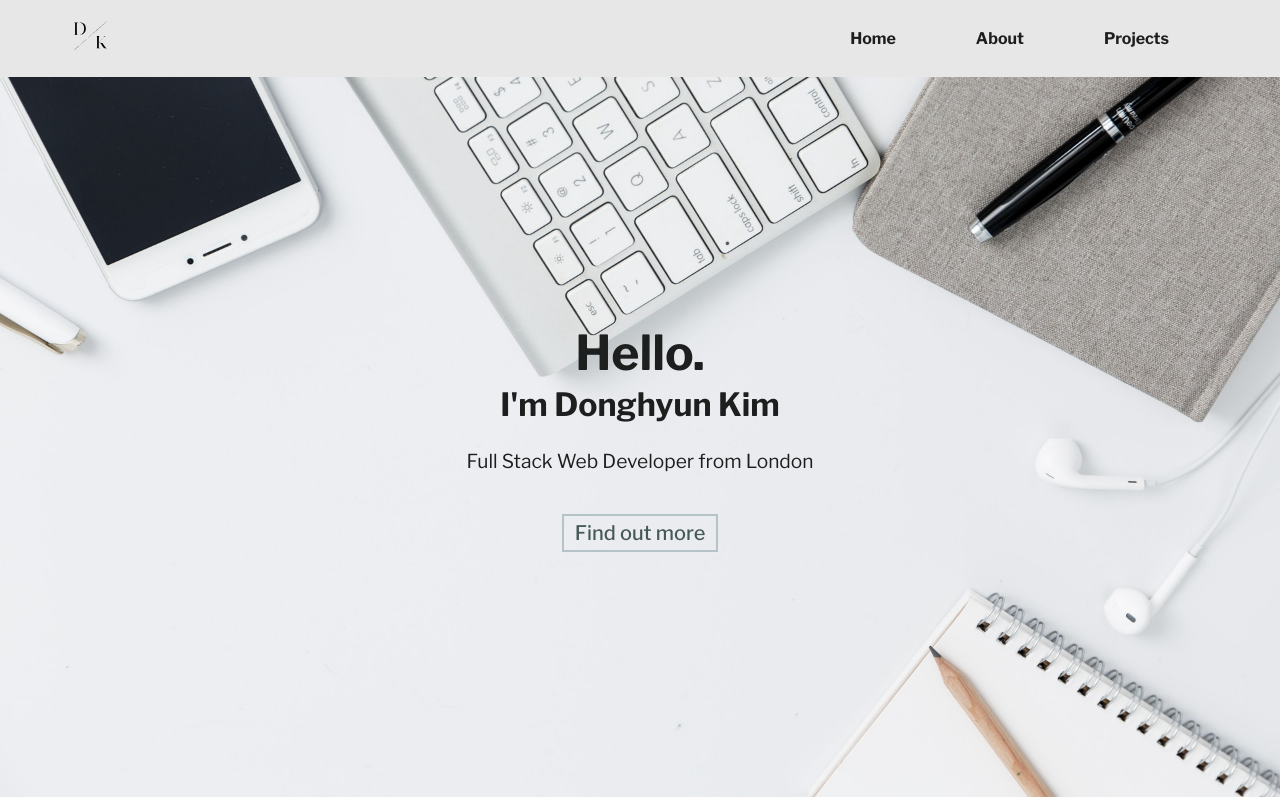
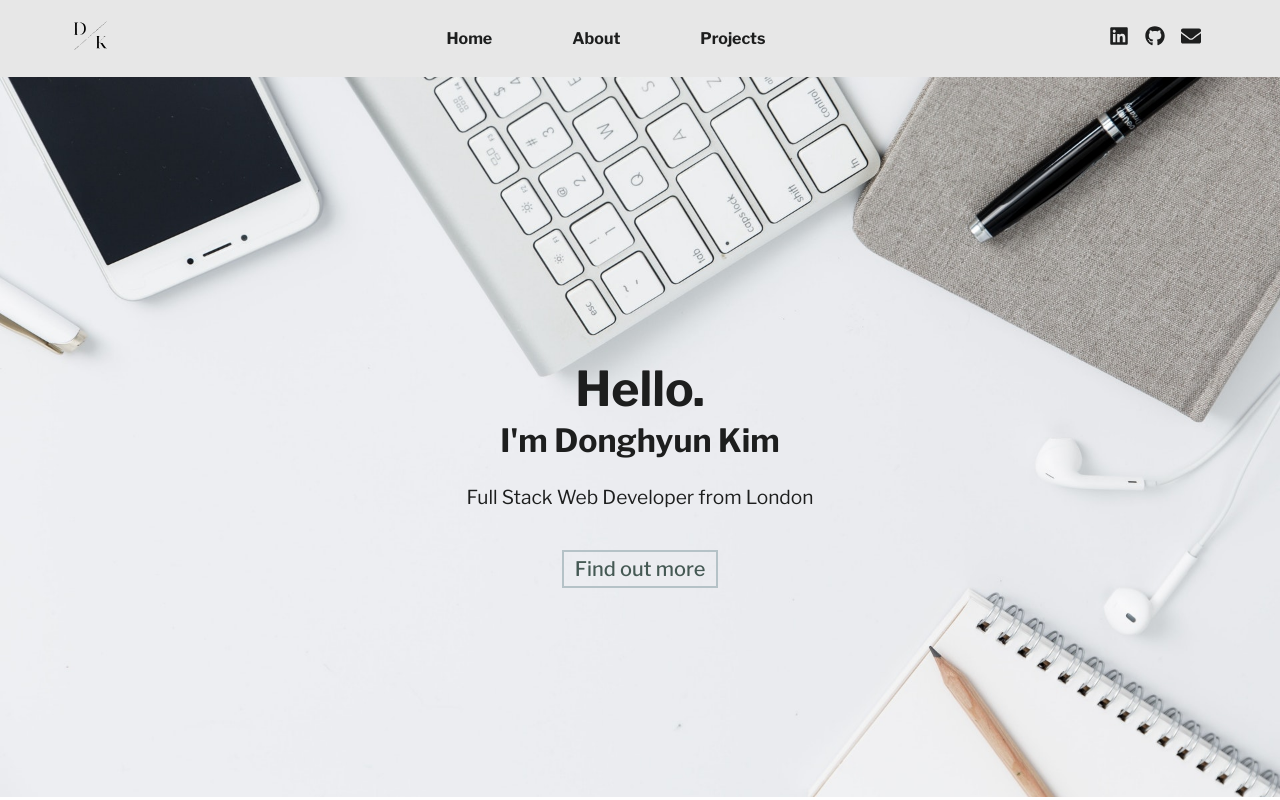
Before and after one commit to DonghyunKK/portfolio, a React app: page / in a window 1280 px wide. Built offline with nearby package versions, Linux system fonts and the light colour scheme.

Commit message:
add icons to navbar

```diff
--- a/src/components/Home/Home.css
+++ b/src/components/Home/Home.css
@@ -32,14 +32,14 @@ a.more-link {
 
 @media screen and (min-width: 800px) {
   .banner {
-  height: 90vh;
-  background-position: center;
-  background-repeat: no-repeat;
-  background-size: 100%;
+    height: 90vh;
+    background-position: center;
+    background-repeat: no-repeat;
+    background-size: 100%;
   }
 
   .text-center {
-    top: 35%;
+    top: 40%;
   }
 
   .font-size {
--- a/src/components/NavBar/NavBar.css
+++ b/src/components/NavBar/NavBar.css
@@ -52,6 +52,10 @@ a.links:hover {
   color: #1d1e1e;
 }
 
+.social-icons {
+  display: none;
+}
+
 
 @media screen and (min-width: 800px) {
   .nav-center {
@@ -88,4 +92,15 @@ a.links:hover {
     padding: 0 2rem;
     background: transparent;
   }
+
+  .social-icons {
+    display: flex;
+  }
+  .social-icons a {
+    margin: 0 0.5rem;
+    color: #1d1e1e;
+  }
+  .social-icons a:hover {
+    opacity: 0.5;
+  }
 }
--- a/src/components/NavBar/NavBar.js
+++ b/src/components/NavBar/NavBar.js
@@ -1,6 +1,6 @@
 import React, { useState, useRef, useEffect } from 'react';
 import { NavLink } from 'react-router-dom';
-import { FaBars } from 'react-icons/fa';
+import { FaBars, FaLinkedin, FaGithub, FaEnvelope } from 'react-icons/fa';
 import logo from '../../logo.svg';
 import './NavBar.css';
 
@@ -46,6 +46,17 @@ const NavBar = () => {
                 </NavLink>
               </div>
             </div>
+            <ul className="social-icons">
+              <li>
+                <a href="https://www.linkedin.com/in/donghyun-kim/" target="_blank" rel="noopener noreferrer"><FaLinkedin /></a>
+              </li>
+              <li>
+                <a href="https://github.com/DonghyunKK" target="_blank" rel="noopener noreferrer"><FaGithub /></a>
+              </li>
+              <li>
+                <a href="mailto:donghyunkim524@gmail.com" target="_blank" rel="noopener noreferrer"><FaEnvelope /></a>
+              </li>
+            </ul>
           </div>
         </nav>
   )
```
